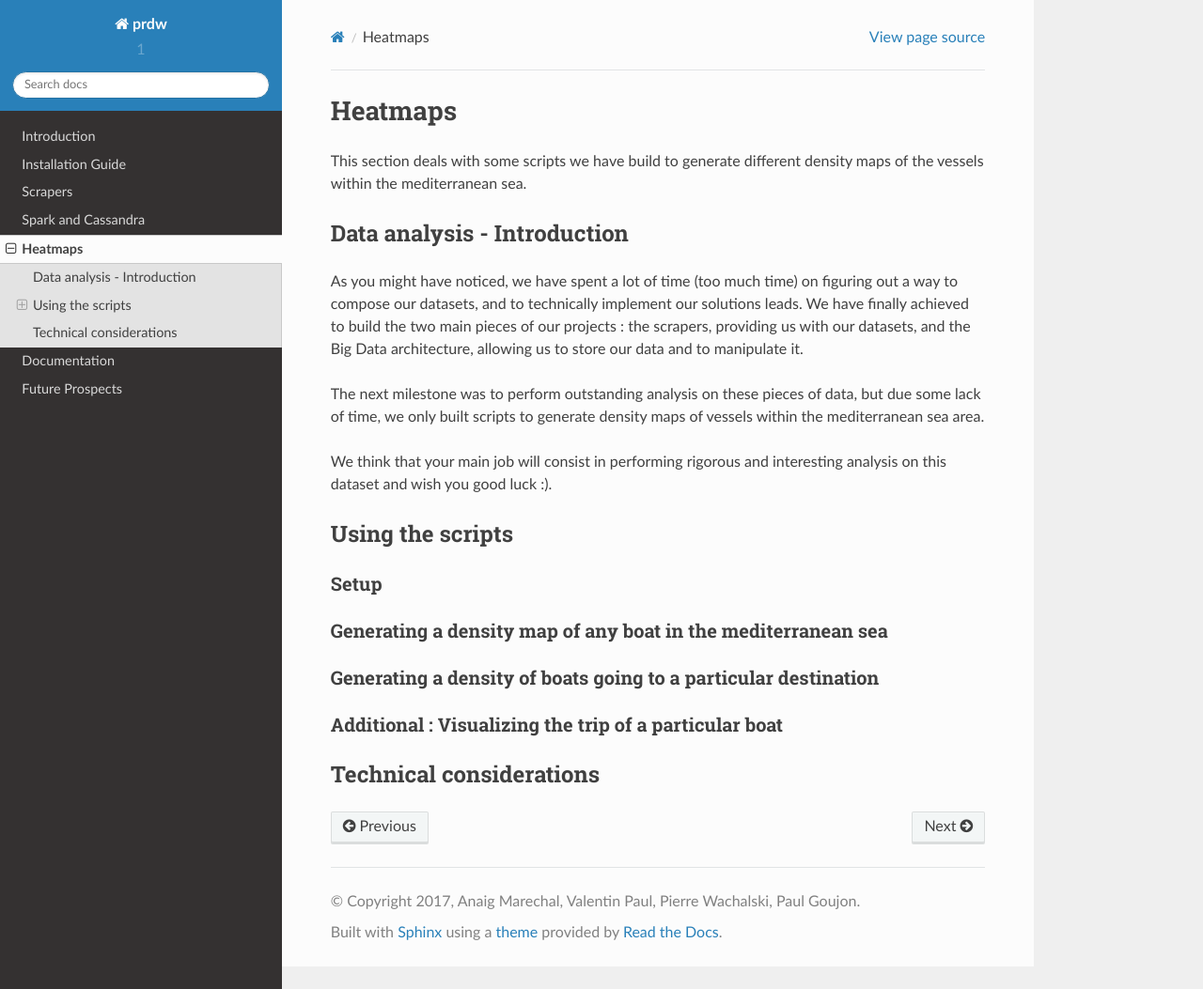
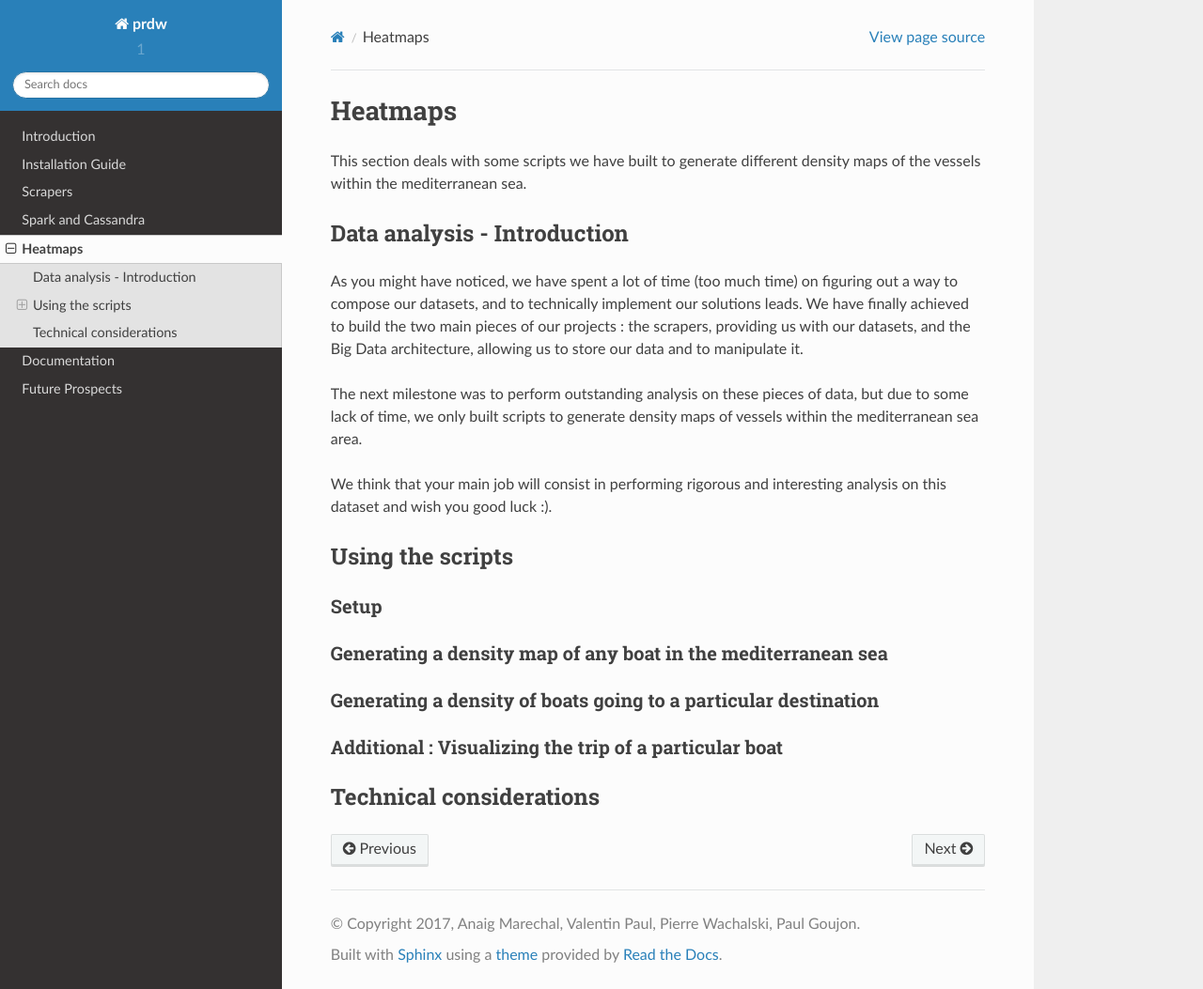
Before and after one commit to prBigData/documentation, a Sphinx documentation site: the page built from source/heatmaps.rst, in a window 1280 px wide and 1053 px high. Shown: the whole window at 94% size. Built offline with Sphinx 7.4.7 and the Read the Docs theme 2.0.0, drawn with Linux system fonts in a browser that asks for light colours.

Commit message:
small modif heatmaps

```diff
--- a/source/heatmaps.rst
+++ b/source/heatmaps.rst
@@ -2,7 +2,7 @@
 Heatmaps
 ########
 
-This section deals with some scripts we have build to generate different density maps of the vessels within the mediterranean sea.
+This section deals with some scripts we have built to generate different density maps of the vessels within the mediterranean sea.
 
 ****************************
 Data analysis - Introduction
@@ -10,13 +10,14 @@ Data analysis - Introduction
 
 As you might have noticed, we have spent a lot of time (too much time) on figuring out a way to compose our datasets, and to technically implement our solutions leads. We have finally achieved to build the two main pieces of our projects : the scrapers, providing us with our datasets, and the Big Data architecture, allowing us to store our data and to manipulate it.
 
-The next milestone was to perform outstanding analysis on these pieces of data, but due some lack of time, we only built scripts to generate density maps of vessels within the mediterranean sea area.
+The next milestone was to perform outstanding analysis on these pieces of data, but due to some lack of time, we only built scripts to generate density maps of vessels within the mediterranean sea area.
 
 We think that your main job will consist in performing rigorous and interesting analysis on this dataset and wish you good luck :).
 
 *****************
 Using the scripts
 *****************
+
 
 
 =====
```
